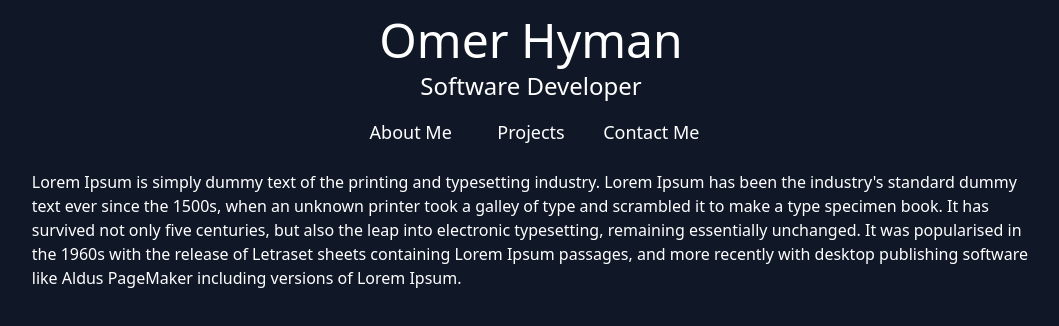
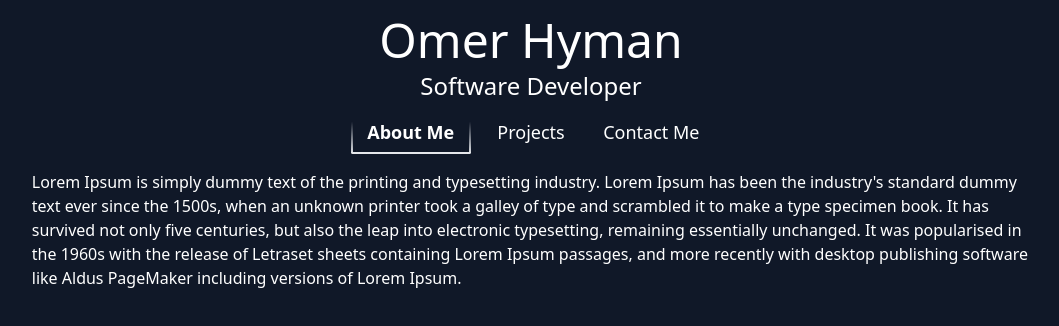
Before and after one commit to Omer-Hyman/Omer-Hyman.github.io, a React (Vite) app: page / in a window 1280 px wide. Shown: the top 326 px of the page, without its empty margins (109-1168 px from the left). Built offline with nearby package versions, Linux system fonts and the light colour scheme.

Commit message:
Changed Nav bar styling

```diff
--- a/src/App.tsx
+++ b/src/App.tsx
@@ -1,5 +1,5 @@
 import useEmblaCarousel from 'embla-carousel-react';
-import { useEffect } from 'react';
+import { useEffect, useRef, useState } from 'react';
 import NavBarItem from './NavBarItem';
 
 function App() {
@@ -10,12 +10,21 @@ function App() {
     dragFree: true,
   });
 
+  const [activeNavBarItem, setActiveNavBarItem] = useState(0);
+  const [navBarItemInView, setNavBarItemInView] = useState(0);
+
   useEffect(() => {
     if (emblaApi) {
       console.log(emblaApi.slideNodes());
       console.log(emblaApi.selectedScrollSnap());
     }
-  }, [emblaApi]);
+  }, [emblaApi?.selectedScrollSnap()]);
+
+  const navBarItemClicked = (index: number) => {
+    emblaApi?.scrollTo(index);
+    setNavBarItemInView(index);
+    setActiveNavBarItem(index);
+  };
 
   return (
     <div className='bg-gray-900 h-full text-white p-4'>
@@ -25,28 +34,55 @@ function App() {
 
         <nav id='navBar' className='w-[60%] flex justify-center mt-4'>
           <ul className='text-lg text-center justify-center align-center grid grid-cols-3'>
-            <li>
+            <li
+              onMouseEnter={() => {
+                setActiveNavBarItem(0);
+              }}
+              onMouseLeave={() => {
+                setActiveNavBarItem(navBarItemInView);
+              }}
+            >
               <NavBarItem
                 name='About Me'
                 clicked={() => {
-                  emblaApi?.scrollTo(0);
+                  navBarItemClicked(0);
                 }}
+                active={activeNavBarItem === 0}
+                inView={navBarItemInView === 0}
               />
             </li>
-            <li>
+            <li
+              onMouseEnter={() => {
+                setActiveNavBarItem(1);
+              }}
+              onMouseLeave={() => {
+                setActiveNavBarItem(navBarItemInView);
+              }}
+            >
               <NavBarItem
                 name='Projects'
                 clicked={() => {
-                  emblaApi?.scrollTo(1);
+                  navBarItemClicked(1);
                 }}
+                active={activeNavBarItem === 1}
+                inView={navBarItemInView === 1}
               />
             </li>
-            <li>
+            <li
+              onMouseEnter={() => {
+                setActiveNavBarItem(2);
+              }}
+              onMouseLeave={() => {
+                setActiveNavBarItem(navBarItemInView);
+              }}
+            >
               <NavBarItem
                 name='Contact Me'
                 clicked={() => {
-                  emblaApi?.scrollTo(2);
+                  navBarItemClicked(2);
                 }}
+                active={activeNavBarItem === 2}
+                inView={navBarItemInView === 2}
               />
             </li>
           </ul>
--- a/src/NavBarItem.tsx
+++ b/src/NavBarItem.tsx
@@ -1,17 +1,38 @@
 export default function NavBarItem({
   name,
   clicked,
+  active,
+  inView,
 }: {
   name: string;
   clicked: () => void;
+  active: boolean;
+  inView: boolean;
 }) {
   return (
-    <div className='relative cursor-default group'>
-      <span className='absolute inset-x-0 bottom-0 h-[2px] bg-gray-200 rounded-b-md opacity-0 group-hover:opacity-100 transition-opacity'></span>
-      <span className='absolute top-0 bottom-0 left-0 w-[2px] bg-gradient-to-t from-gray-200 to-transparent to-90% rounded-bl-md opacity-0 group-hover:opacity-100 transition-opacity'></span>
-      <span className='absolute top-0 bottom-0 right-0 w-[2px] bg-gradient-to-t from-gray-200 to-transparent to-90% rounded-br-md opacity-0 group-hover:opacity-100 transition-opacity'></span>
+    <div className='relative cursor-default group h-[100%] flex justify-center'>
+      <span
+        className={`absolute inset-x-0 bottom-0 h-[2px] bg-gray-200 rounded-b-md group-hover:opacity-100 transition-opacity ${
+          active ? 'opacity-100' : 'opacity-0'
+        }`}
+      ></span>
+      <span
+        className={`absolute top-0 bottom-0 left-0 w-[2px] bg-gradient-to-t from-gray-200 to-transparent to-90% rounded-bl-md group-hover:opacity-100 transition-opacity ${
+          active ? 'opacity-100' : 'opacity-0'
+        }`}
+      ></span>
+      <span
+        className={`absolute top-0 bottom-0 right-0 w-[2px] bg-gradient-to-t from-gray-200 to-transparent to-90% rounded-br-md group-hover:opacity-100 transition-opacity ${
+          active ? 'opacity-100' : 'opacity-0'
+        }`}
+      ></span>
 
-      <button className='pl-3 pr-3 pb-2 text-center' onClick={() => clicked()}>
+      <button
+        className={`pl-3 pr-3 pb-2 text-center ${
+          inView ? 'font-semibold' : ''
+        }`}
+        onClick={() => clicked()}
+      >
         {name}
       </button>
     </div>
--- a/vite.config.ts
+++ b/vite.config.ts
@@ -4,6 +4,9 @@ import tailwindcss from '@tailwindcss/vite';
 
 // https://vite.dev/config/
 export default defineConfig({
-  base: 'dist/',
+  // base: '/dist/',
   plugins: [react(), tailwindcss()],
+  build: {
+    sourcemap: true,
+  },
 });
```
